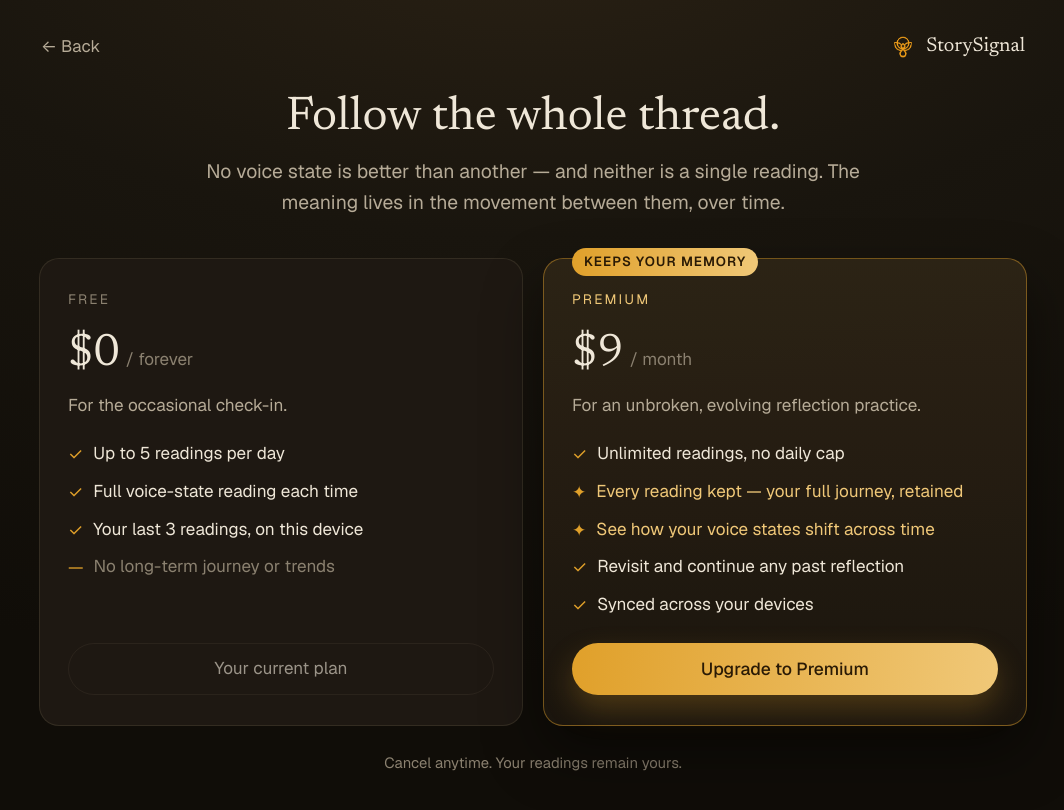
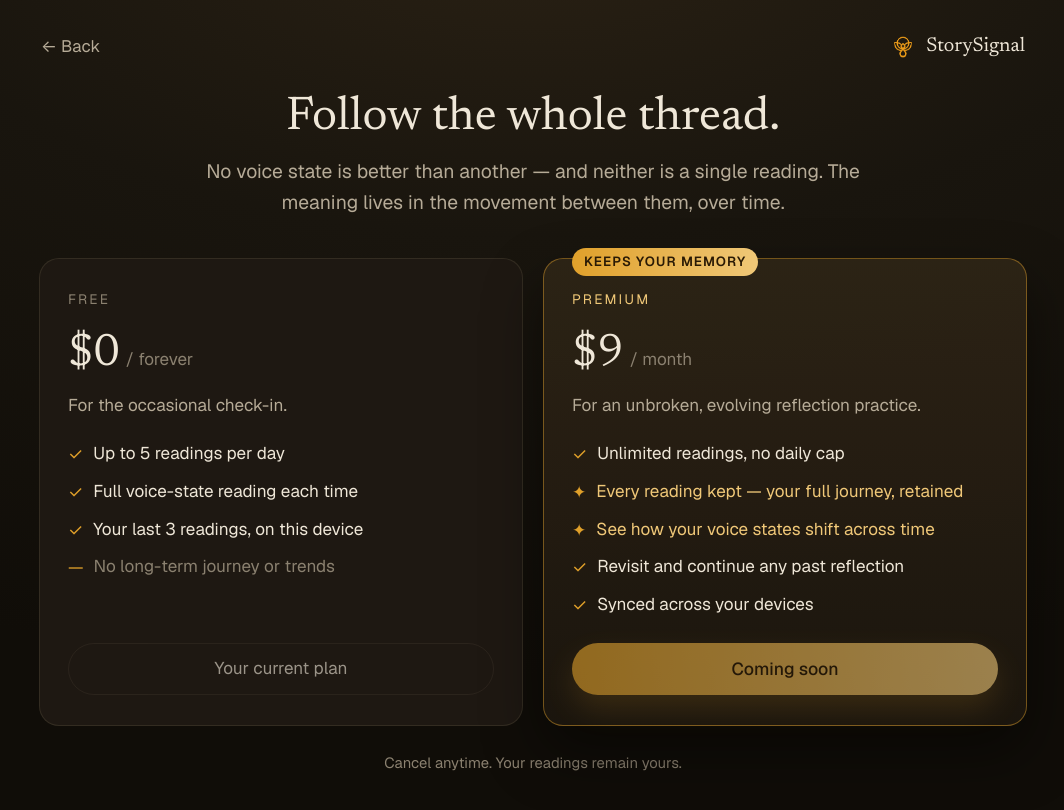
Before and after one commit to jean-blip/tes-storysignal, a Next.js app: page /plan in a window 1280 px wide. Shown: the top 810 px of the page, without its empty margins (107-1171 px from the left). Built offline with nearby package versions, Linux system fonts and the light colour scheme.

Commit message:
Plans: disable upgrade button, show 'Coming soon'

```diff
--- a/app/plan/page.tsx
+++ b/app/plan/page.tsx
@@ -95,10 +95,10 @@ export default function PlanPage() {
               ))}
             </div>
             <button
-              className={`${styles.paidBtn} ${isPaid ? styles.currentPlanBtn : ""}`}
-              disabled={isPaid}
+              className={`${styles.paidBtn} ${styles.currentPlanBtn}`}
+              disabled
             >
-              {isPaid ? "Your current plan" : "Upgrade to Premium"}
+              Coming soon
             </button>
           </div>
 
```
